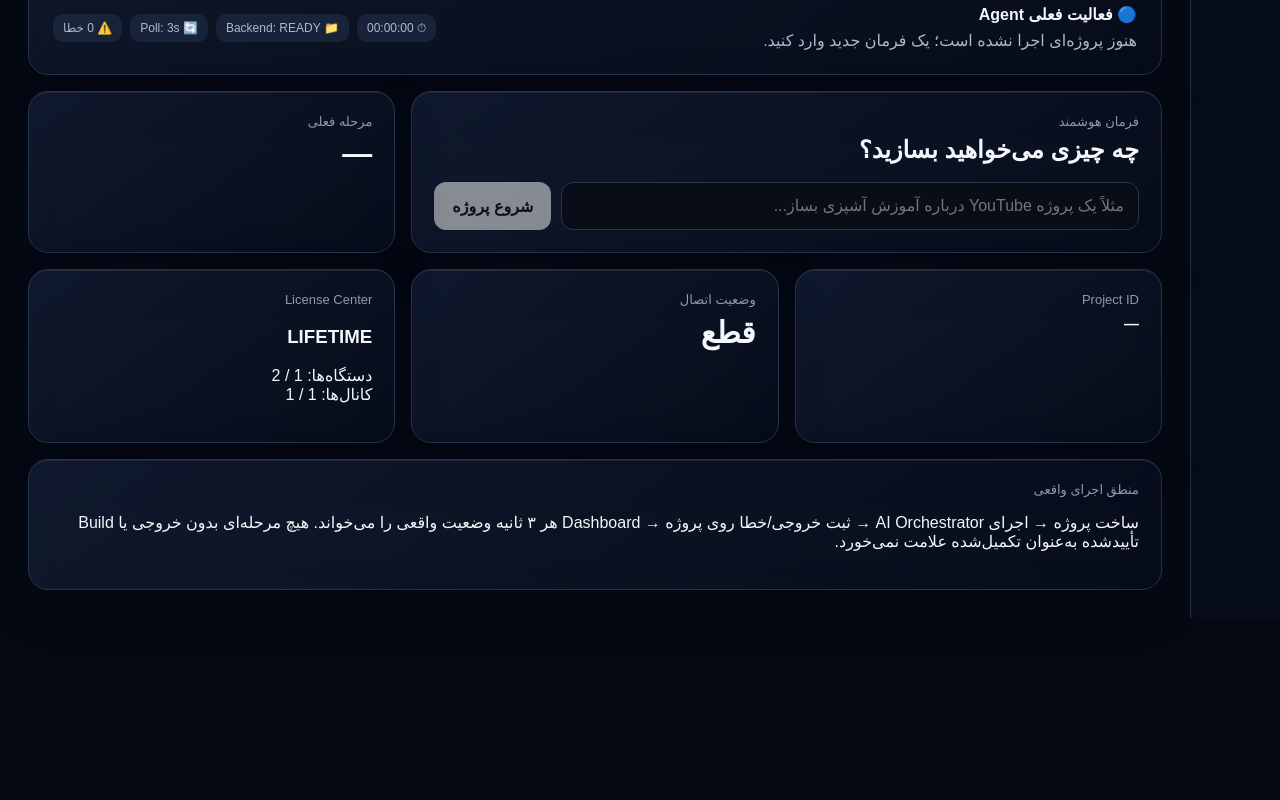
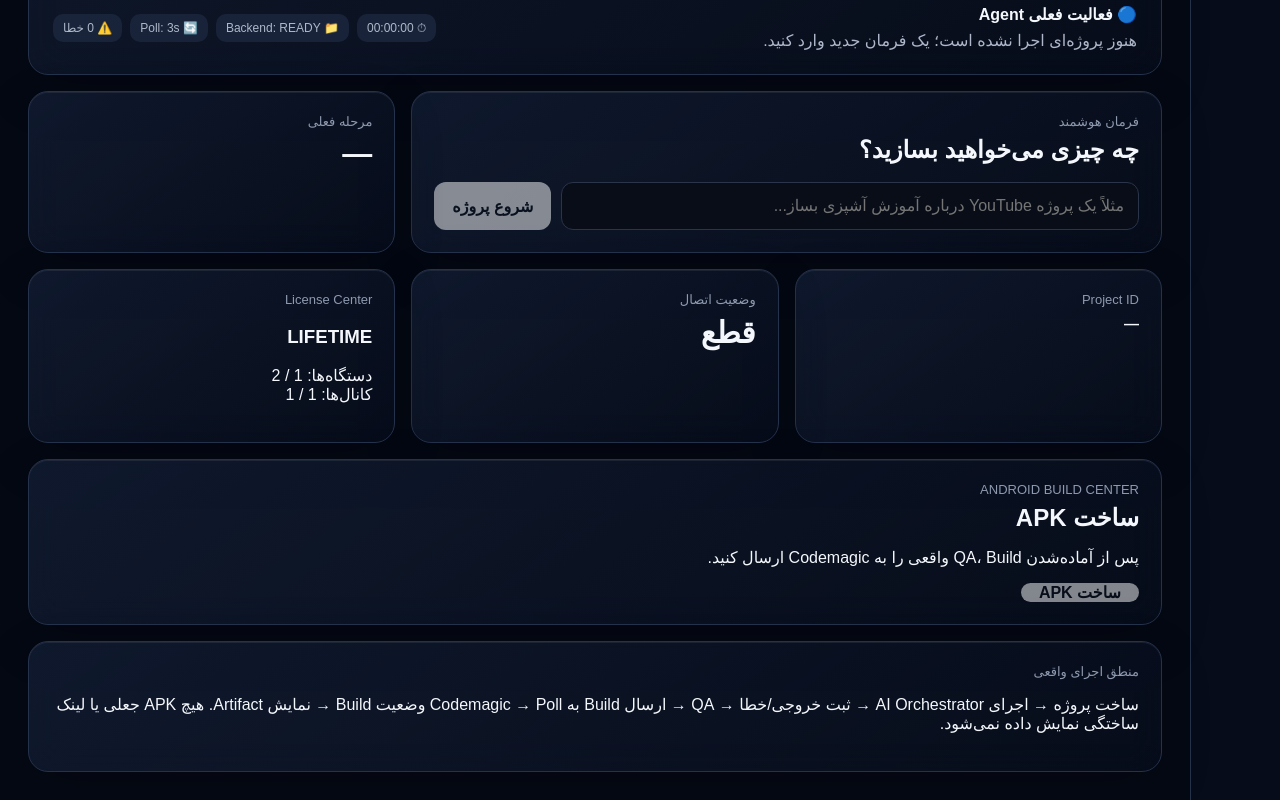
Before and after one commit to abbashabibi/ai-app-factory, a Next.js app in the folder apps/web/: page / in a window 1280 px wide. Shown: the part 485-1285 px from the top of the page. Before the commit the page ends 1103 px from the top, so only its background shows below. Built offline with nearby package versions, Linux system fonts and the light colour scheme; no server answers.

Commit message:
feat(web): connect dashboard to Codemagic build lifecycle

```diff
--- a/apps/web/app/page.tsx
+++ b/apps/web/app/page.tsx
@@ -3,8 +3,9 @@
 import { useEffect, useMemo, useState, type ReactNode } from "react";
 
 type StageState = "done" | "active" | "waiting" | "error";
+type BuildInfo = { buildId: string; appId?: string; workflowId?: string; branch?: string; status?: string; finished?: boolean; failed?: boolean; artifacts?: Array<{ name?: string; type?: string; url?: string }> };
+type Project = { projectId: string; accountId: string; title: string; brief: string; stage: string; progress: number; createdAt: string; updatedAt: string; error: string | null; execution?: { status: string; lastAIResult: unknown; lastAIAt: string | null; lastError: string | null; build?: BuildInfo } };
 type Stage = { key: string; title: string; state: StageState };
-type Project = { projectId: string; accountId: string; title: string; brief: string; stage: string; progress: number; createdAt: string; updatedAt: string; error: string | null; execution?: { status: string; lastAIResult: unknown; lastAIAt: string | null; lastError: string | null } };
 
 const stageDefs = [
   ["IDEA", "تحلیل ایده"], ["RESEARCHED", "تحقیق و نیازمندی‌ها"], ["SCRIPTED", "طراحی و معماری"], ["ASSETS_READY", "طراحی UI/UX"],
@@ -31,16 +32,23 @@ function buildStages(project: Project | null): Stage[] {
   return stageDefs.map(([key, title], index) => ({ key, title, state: project?.error && index === current ? "error" : index < current ? "done" : index === current ? "active" : "waiting" }));
 }
 
+function isBuildRunning(build?: BuildInfo) {
+  return Boolean(build && !build.finished && !build.failed);
+}
+
 export default function Dashboard() {
   const apiBase = (process.env.NEXT_PUBLIC_API_BASE_URL || "http://localhost:3000").replace(/\/$/, "");
   const [project, setProject] = useState<Project | null>(null);
   const [command, setCommand] = useState("");
   const [loading, setLoading] = useState(false);
+  const [buildLoading, setBuildLoading] = useState(false);
   const [connection, setConnection] = useState<"live" | "offline">("offline");
   const [elapsed, setElapsed] = useState(0);
+  const [buildMessage, setBuildMessage] = useState("");
 
   const stages = useMemo(() => buildStages(project), [project]);
   const progress = project?.progress ?? 0;
+  const build = project?.execution?.build;
 
   useEffect(() => {
     if (!project) return;
@@ -66,6 +74,25 @@ export default function Dashboard() {
     return () => window.clearInterval(timer);
   }, [apiBase, project?.projectId]);
 
+  useEffect(() => {
+    if (!project?.projectId || !build?.buildId || !isBuildRunning(build)) return;
+    let cancelled = false;
+    const pollBuild = async () => {
+      try {
+        const res = await fetch(`${apiBase}/api/v1/projects/${project.projectId}/build/${build.buildId}`, { cache: "no-store" });
+        if (!res.ok) return;
+        const next: BuildInfo = await res.json();
+        if (!cancelled) {
+          setProject((current) => current ? { ...current, execution: { ...(current.execution || { status: "READY", lastAIResult: null, lastAIAt: null, lastError: null }), build: next } } : current);
+          setBuildMessage(next.finished ? "Build با موفقیت تمام شد." : next.failed ? "Build با خطا متوقف شد." : "Codemagic در حال ساخت APK است…");
+        }
+      } catch { /* main project polling still reports connectivity */ }
+    };
+    pollBuild();
+    const timer = window.setInterval(pollBuild, 5000);
+    return () => { cancelled = true; window.clearInterval(timer); };
+  }, [apiBase, project?.projectId, build?.buildId, build?.status, build?.finished, build?.failed]);
+
   async function startProject() {
     if (!command.trim() || loading) return;
     setLoading(true);
@@ -76,10 +103,6 @@ export default function Dashboard() {
       setProject(created);
       setConnection("live");
       setCommand("");
-
-      // Immediately hand the new project to the AI orchestrator. If the provider
-      // is not configured, the backend records the exact blocked state instead of
-      // pretending that the stage completed.
       const aiRes = await fetch(`${apiBase}/api/v1/projects/${created.projectId}/orchestrate/ai`, { method: "POST" });
       if (aiRes.ok) {
         const aiPayload = await aiRes.json();
@@ -90,8 +113,25 @@ export default function Dashboard() {
     } finally { setLoading(false); }
   }
 
+  async function startBuild() {
+    if (!project?.projectId || buildLoading || isBuildRunning(build)) return;
+    setBuildLoading(true);
+    setBuildMessage("");
+    try {
+      const res = await fetch(`${apiBase}/api/v1/projects/${project.projectId}/build`, { method: "POST", headers: { "content-type": "application/json" }, body: JSON.stringify({}) });
+      const payload = await res.json().catch(() => ({}));
+      if (!res.ok) throw new Error(payload?.error || "BUILD_ERROR");
+      setProject(payload.project);
+      setBuildMessage("Build در Codemagic صف شد؛ وضعیت به‌صورت زنده پیگیری می‌شود.");
+    } catch (error) {
+      setBuildMessage(error instanceof Error ? `خطا: ${error.message}` : "خطای ناشناخته در شروع Build");
+    } finally { setBuildLoading(false); }
+  }
+
   const time = `${String(Math.floor(elapsed / 3600)).padStart(2, "0")}:${String(Math.floor((elapsed % 3600) / 60)).padStart(2, "0")}:${String(elapsed % 60).padStart(2, "0")}`;
   const active = stages.find((s) => s.state === "active");
+  const canBuild = project?.stage === "QA_PASSED" || project?.stage === "UPLOADED" || project?.stage === "ANALYZED";
+  const buildLabel = buildLoading ? "در حال ارسال…" : isBuildRunning(build) ? "در حال Build…" : build?.finished ? "Build دوباره" : "ساخت APK";
 
   return (
     <main className="shell">
@@ -115,7 +155,8 @@ export default function Dashboard() {
           <section className="card"><div className="label">Project ID</div><div className="value small-value">{project?.projectId || "—"}</div></section>
           <section className="card"><div className="label">وضعیت اتصال</div><div className="value">{connection === "live" ? "زنده" : "قطع"}</div></section>
           <section className="card" id="license"><div className="label">License Center</div><h3>LIFETIME</h3><p>دستگاه‌ها: 1 / 2<br />کانال‌ها: 1 / 1</p></section>
-          <section className="card full"><div className="label">منطق اجرای واقعی</div><p>ساخت پروژه → اجرای AI Orchestrator → ثبت خروجی/خطا روی پروژه → Dashboard هر ۳ ثانیه وضعیت واقعی را می‌خواند. هیچ مرحله‌ای بدون خروجی یا Build تأییدشده به‌عنوان تکمیل‌شده علامت نمی‌خورد.</p></section>
+          <section className="card full" id="build"><div className="label">ANDROID BUILD CENTER</div><div className="build-row"><div><h2>{build ? `Build #${build.buildId}` : "ساخت APK"}</h2><p>{buildMessage || (build ? `وضعیت Codemagic: ${build.status || "queued"}` : "پس از آماده‌شدن QA، Build واقعی را به Codemagic ارسال کنید.")}</p>{build?.artifacts?.length ? <p>Artifact: {build.artifacts.map((a) => a.name || a.type || "artifact").join("، ")}</p> : null}</div><button className="primary" disabled={!canBuild || buildLoading || isBuildRunning(build)} onClick={startBuild}>{buildLabel}</button></div></section>
+          <section className="card full"><div className="label">منطق اجرای واقعی</div><p>ساخت پروژه → اجرای AI Orchestrator → ثبت خروجی/خطا → QA → ارسال Build به Codemagic → Poll وضعیت Build → نمایش Artifact. هیچ APK جعلی یا لینک ساختگی نمایش داده نمی‌شود.</p></section>
         </div>
       </section>
     </main>
```
